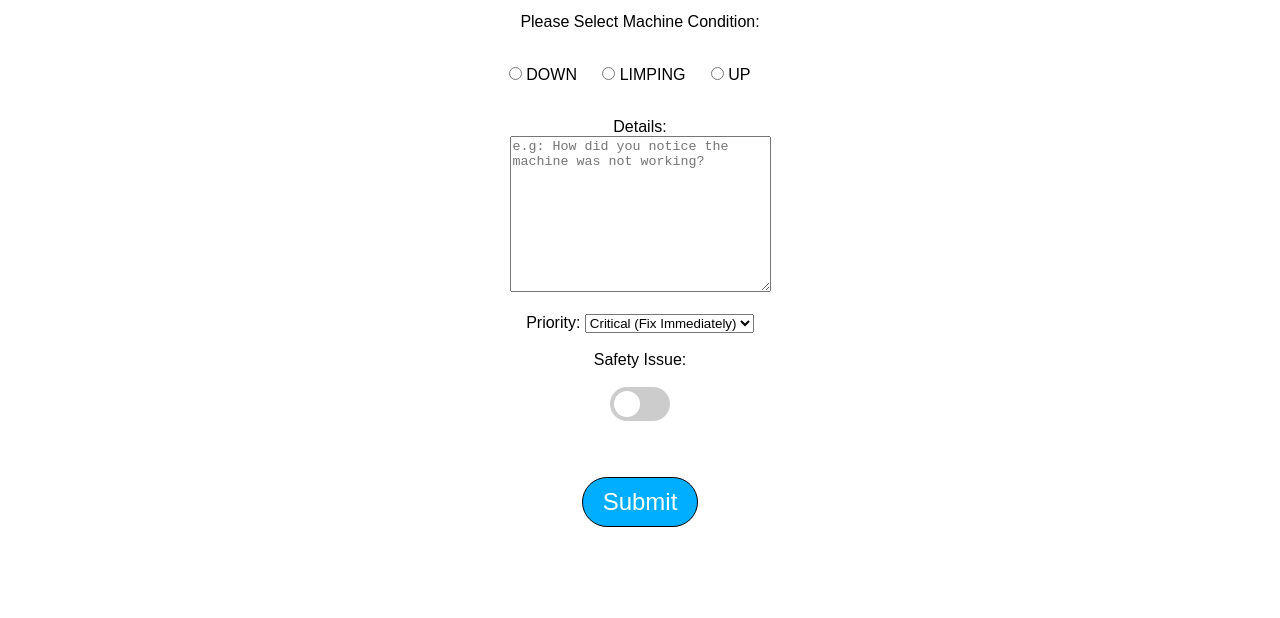
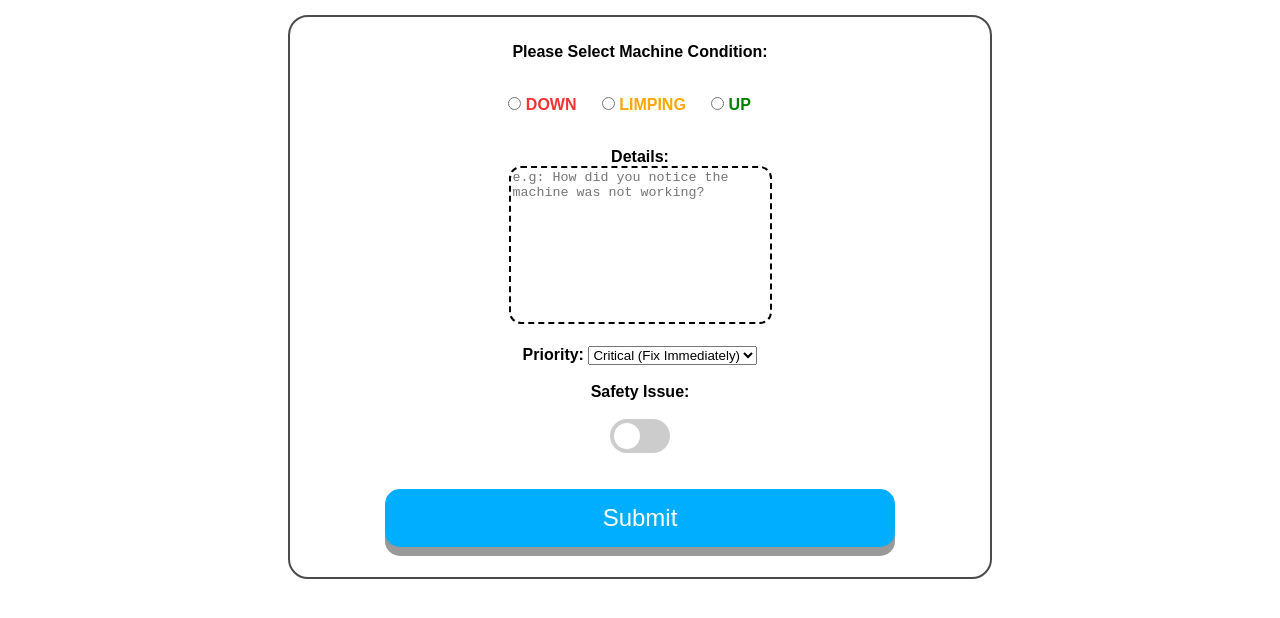
Before and after one commit to Vordead/qr-local-storage-scan, a plain HTML site: page report.html in a window 1280 px wide. Shown: the part 228-846 px from the top of the page. Drawn offline with Linux system fonts and the light colour scheme.

Commit message:
made some design changes

```diff
--- a/api/post_form_api.js
+++ b/api/post_form_api.js
@@ -23,5 +23,4 @@ const handleSubmit = () => {
         .then(response => response.text())
         .then(result => console.log(result))
         .catch(error => console.log('error', error));
-
 }
--- a/report.html
+++ b/report.html
@@ -2,6 +2,7 @@
 <html>
 
 <head>
+
     <title>Intern {QR code}</title>
     <meta name="viewport" content="width=device-width, initial-scale=1.0">
     <link rel="stylesheet" href="styles.css">
@@ -20,17 +21,18 @@
 
 
     <main>
-        <h1>Equipment ID: <span id="equipment-id"> 84243</span></h1>
-        <script src="api/post_form_api.js"></script>
-        <form id="report-form" onsubmit="return handleSubmit()">
-            <div>
+        <h1>Equipment ID: <span id="equipment-id"> 84243</span></h1><br>
+        <form action="https://phoneservices.azurewebsites.net/api/WorkOrders?code=bP3n9xcaKQ/l5xPKNjS5r1nT/EwgWImkj6WfDHwDZbWE5UBH220sAg==" , method="post" id="report-form">
+            <div class="form-body">
+
                 <p>Please Select Machine Condition:</p>
+
                 <input type="radio" name="condition" value=1 id="radio-down" required>
-                <label class="label" for="option-1">DOWN</label>
+                <label class="label option-1" for="option-1">DOWN</label>
                 <input type="radio" name="condition" value=2 id="radio-limping" required>
-                <label class="label" for="option-2">LIMPING</label>
+                <label class="label option-2" for="option-2">LIMPING</label>
                 <input type="radio" name="condition" value=3 id="radio-up" required>
-                <label class="label" for="option-3">UP</label>
+                <label class="label option-3" for="option-3">UP</label>
                 <br><br>
                 <label for="details">Details:</label><br>
 
@@ -54,7 +56,11 @@
                     <input type="checkbox" id="safe-issue" name="safe-issue">
                     <span class="slider round"></span>
                 </label><br><br><br>
-                <input class="submit-button" type="submit" value="Submit">
+                <script src="api/post_form_api.js"></script>
+
+                <button id="submit-button" class="button" type="submit">Submit</button>
+
+
             </div>
         </form>
     </main>
--- a/styles.css
+++ b/styles.css
@@ -92,15 +92,19 @@ form input {
     border: 4px solid white;
 }
 
-input {
+input,
+button {
     color: white;
     background-color: #00aeff;
     border-radius: 60px;
     border-color: #4b4b4b;
 }
 
-.submit-button {
-    border: 1px solid rgb(0, 0, 0);
+textarea {
+    resize: none;
+    border-radius: 12px;
+    border: 2px dashed;
+    outline-style: none;
 }
 
 
@@ -176,3 +180,58 @@ input:checked+.slider:before {
 .slider.round:before {
     border-radius: 50%;
 }
+
+div.form-body {
+    border: 2px solid #4B4B4B;
+    border-radius: 20px;
+    /* color: #fff; */
+    display: block;
+    font-family: inherit;
+    font-size: 16px;
+    padding: 10px;
+}
+
+.button {
+    width: 75%;
+    padding: inherit;
+    margin-bottom: 20px;
+    display: inline-block;
+    padding: 15px 25px;
+    font-size: 24px;
+    cursor: pointer;
+    text-align: center;
+    text-decoration: none;
+    outline: none;
+    color: #fff;
+    background-color: #00aeff;
+    border: none;
+    border-radius: 15px;
+    box-shadow: 0 9px #999;
+}
+
+.button:hover {
+    background-color: red
+}
+
+.button:active {
+    background-color: #006eff;
+    box-shadow: 0 5px #666;
+    transform: translateY(4px);
+}
+
+label,
+p {
+    font-weight: bold;
+}
+
+.option-1 {
+    color: #F63232;
+}
+
+.option-2 {
+    color: orange;
+}
+
+.option-3 {
+    color: green;
+}
```
